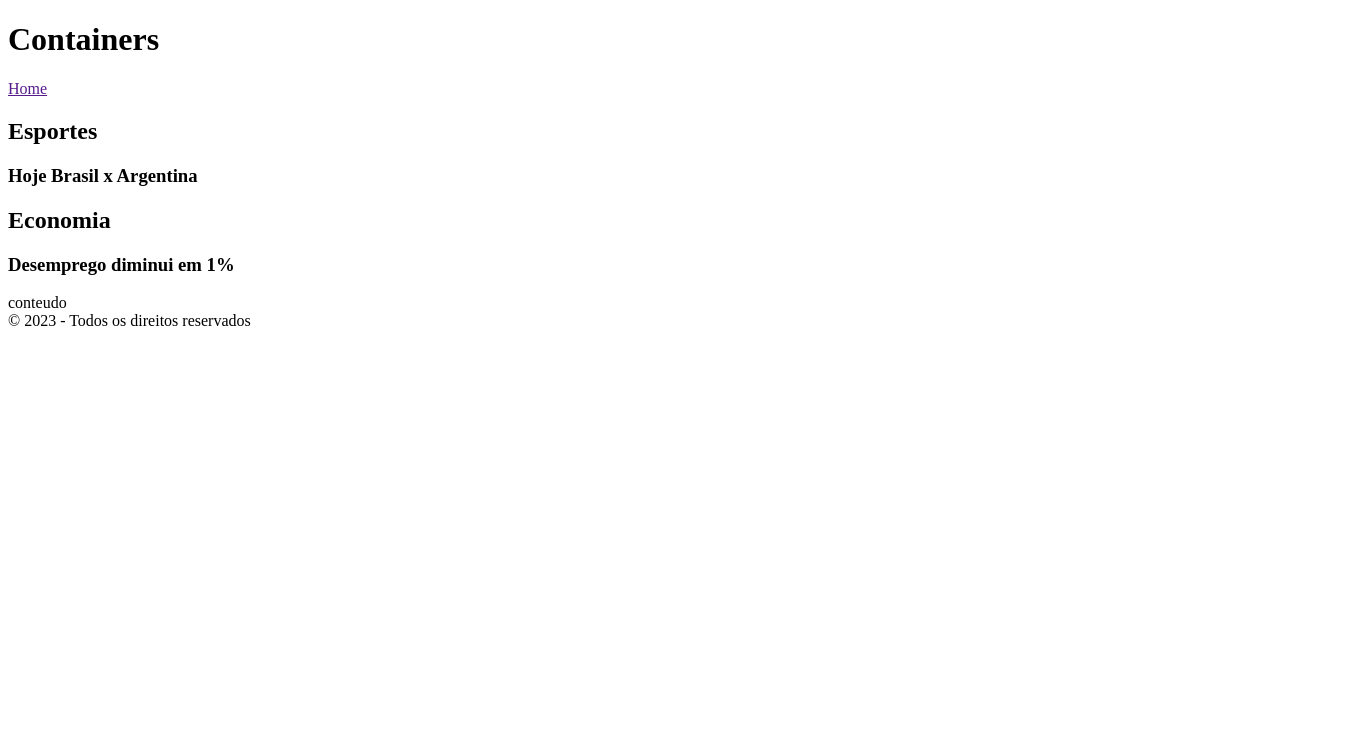
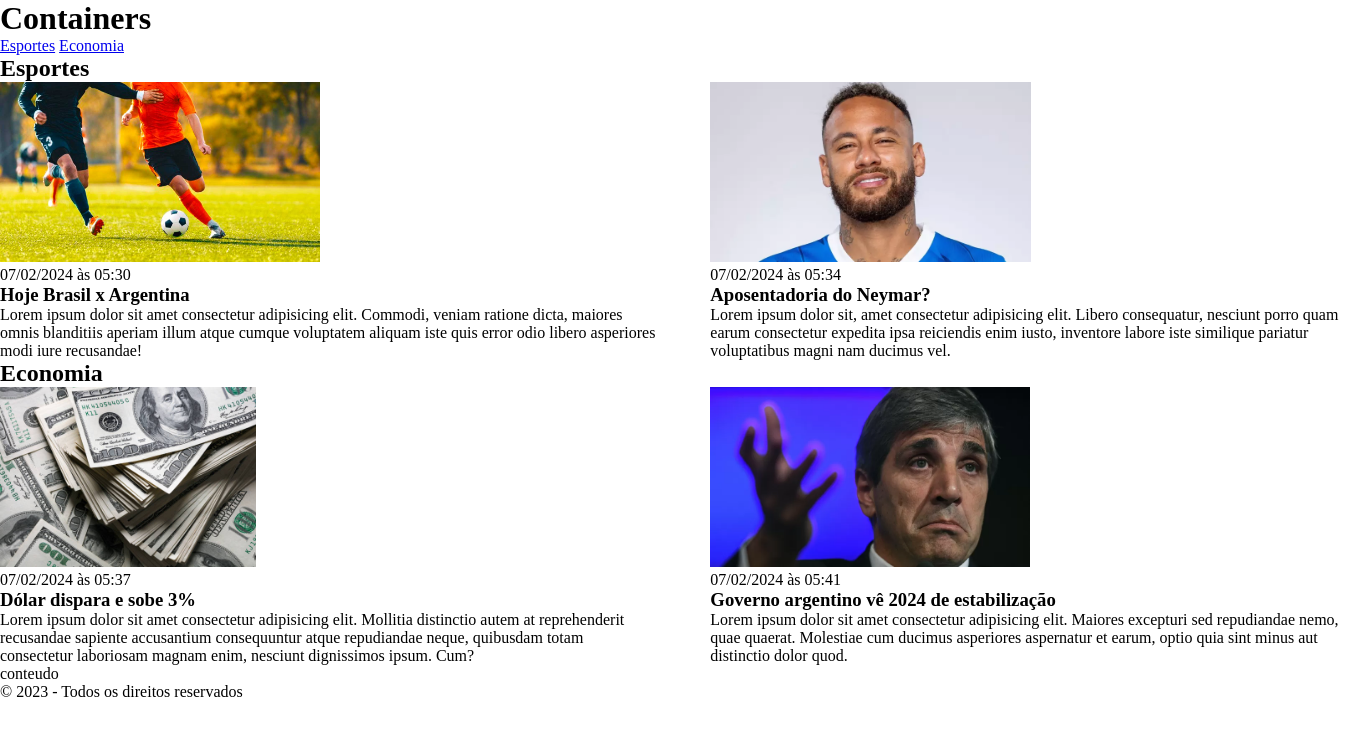
Before and after one commit to reisgabb/curso_ebac_frontend, a plain HTML site: page containers.html in a window 1280 px wide. Shown: the whole page, 1366 px wide, since content can reach past the window. Drawn offline with Linux system fonts and the light colour scheme.

Commit message:
add seção de finanças e esportes

```diff
--- a/containers.html
+++ b/containers.html
@@ -4,29 +4,78 @@
     <meta charset="UTF-8">
     <meta name="viewport" content="width=device-width, initial-scale=1.0">
     <title>Document</title>
+    <link rel="stylesheet" href="main.css">
 </head>
 <body>
     <header>
+        <div class="container">
             <h1>Containers</h1>
             <nav>
-            <a href="">Home</a>
+                <ul>
+                    <li>
+                        <a href="#" title="Ir para seção de esportes">Esportes</a>
+                    </li>
+                    <li>
+                        <a href="#" title="Ir para seção de economia">Economia</a>
+                    </li>
+                </ul>
             </nav>
+        </div>
     </header>
     <main>
-        <div>
-            <section>
+            <section id="esportes">
+                <div class="container">
                     <h2>Esportes</h2>
+                    <div class="articles">
                         <article>
+                            <img src="midias/jogadores.jpg" alt="jogadores de futebol" />
+                            <header>
+                                <time class="creation-date">07/02/2024 às 05:30</time>
+                            </header>
                             <h3>Hoje Brasil x Argentina</h3>
+                            <p>
+                                Lorem ipsum dolor sit amet consectetur adipisicing elit. Commodi, veniam ratione dicta, maiores omnis blanditiis aperiam illum atque cumque voluptatem aliquam iste quis error odio libero asperiores modi iure recusandae!
+                            </p>
                         </article>
+                        <article>
+                            <img src="midias/neymar.jpg" alt="Neymar sorrindo" />
+                            <header>
+                                <time class="creation-date">07/02/2024 às 05:34</time>
+                            </header>
+                            <h3>Aposentadoria do Neymar?</h3>
+                            <p>
+                                Lorem ipsum dolor sit, amet consectetur adipisicing elit. Libero consequatur, nesciunt porro quam earum consectetur expedita ipsa reiciendis enim iusto, inventore labore iste similique pariatur voluptatibus magni nam ducimus vel.
+                            </p>
+                        </article>
+                    </div>
                 </section>
                     <section>
+                            <div class="container">
                             <h2>Economia</h2>
+                            <div class="articles">
                                 <article>
-                    <h3>Desemprego diminui em 1%</h3>
+                                    <img src="midias/dolar.jpg" alt="Notas de dólar"/>
+                                    <header>
+                                        <time class="creation-date">07/02/2024 às 05:37</time>
+                                    </header>
+                                    <h3>Dólar dispara e sobe 3%</h3>
+                                    <p>
+                                        Lorem ipsum dolor sit amet consectetur adipisicing elit. Mollitia distinctio autem at reprehenderit recusandae sapiente accusantium consequuntur atque repudiandae neque, quibusdam totam consectetur laboriosam magnam enim, nesciunt dignissimos ipsum. Cum?
+                                    </p>
                                 </article>
+                                <article>
+                                    <img src="midias/governo argentino.jpg" alt="Ministro da economia da argentina"/>
+                                    <header>
+                                        <time class="creation-date">07/02/2024 às 05:41</time>
+                                        <h3>Governo argentino vê 2024 de estabilização</h3>
+                                        <p>
+                                            Lorem ipsum dolor sit amet consectetur adipisicing elit. Maiores excepturi sed repudiandae nemo, quae quaerat. Molestiae cum ducimus asperiores aspernatur et earum, optio quia sint minus aut distinctio dolor quod.
+                                        </p>
+                                    </header>
+                                </article>
+                            </div>
+                        </div>
                     </section>
-        </div>
     </main>
     <aside>
         conteudo
--- /dev/null
+++ b/main.css
@@ -0,0 +1,28 @@
+* {
+    box-sizing: border-box;
+    margin: 0;
+    padding: 0;
+}
+
+header li{
+    display: inline;
+}
+
+.container {
+    width: 1366px;
+    margin: 0 auto;
+}
+
+.articles {
+    display: flex;
+    flex-wrap: wrap;
+    justify-content: space-between;
+}
+
+.articles article img {
+    height: 180px;
+}
+
+.articles article {
+    width: 48%;
+}
```
Also changed, not shown: midias/2e368e8efe37e332aba5c8a7c3f2f2a3.jpg (added), midias/3bc5d57d-f93d-4789-9e35-b032cd8293fe.jpg (added), midias/40f9b7a6-a4f6-4067-9a82-7b8eb72439de.jpg (added), midias/421089264_763732658500221_7538497252152774231_n.jpg (added), midias/5c95ddcc-eb24-4a1f-8dd1-c40c55860be5.jpg (added), midias/7273e6d3-8c1d-470f-b4b5-6ceec9efd35d.jpg (added), midias/bad01c17-1a6d-4527-a000-cbdf0c3ecd7c.jpg (added), midias/daacec1e-7bd0-460d-b80d-a30d61ba62f6.jpg (added), midias/dolar.jpg (added), midias/e44011b8-cce6-4957-812d-5d09c1927579.jpg (added), midias/governo argentino.jpg (added), midias/jogadores.jpg (added), midias/neymar.jpg (added), 2 other files. Lines whose indentation alone changed are shown as unchanged.
